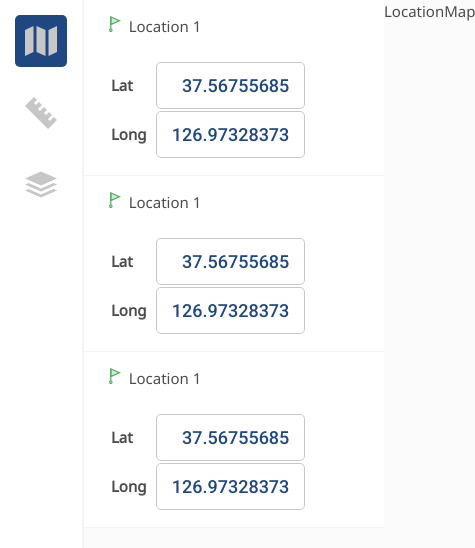
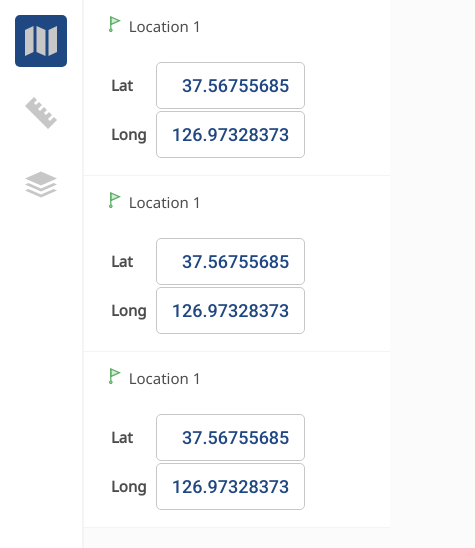
Before and after one commit to Phurba-Sherpa/remote-frontend-test, a React (Vite) app: page /dashboard in a window 390 px wide. Shown: the top 548 px of the page, 475 px wide, since content can reach past the window. Built offline with nearby package versions, Linux system fonts and the light colour scheme.

Commit message:
Responsive Layout: Add media query to make layout responsive

```diff
--- a/src/features/dashboard/LocationMap.tsx
+++ b/src/features/dashboard/LocationMap.tsx
@@ -1,11 +1,13 @@
-import styled from "styled-components"
+import styled from 'styled-components';
 
 const StyledLocationMap = styled.div`
-    min-height: 100dvh;
-`
+  min-height: 100dvh;
+
+  @media (max-width: 768px) {
+    display: none;
+  }
+`;
 
 export default function LocationMap() {
-  return (
-    <StyledLocationMap>LocationMap</StyledLocationMap>
-  )
+  return <StyledLocationMap>LocationMap</StyledLocationMap>;
 }
--- a/src/features/dashboard/index.tsx
+++ b/src/features/dashboard/index.tsx
@@ -7,6 +7,10 @@ import LocationList from './LocationList';
 const StyledDashboard = styled.div`
   display: grid;
   grid-template-columns: 30rem 1fr;
+
+  @media (max-width: 768px) {
+    grid-template-columns: 1fr;
+  }
 `;
 export default function Dashboard() {
   return (
```
Also changed, not shown: src/features/dashboard/LocationList.tsx (+5 -5 lines).
